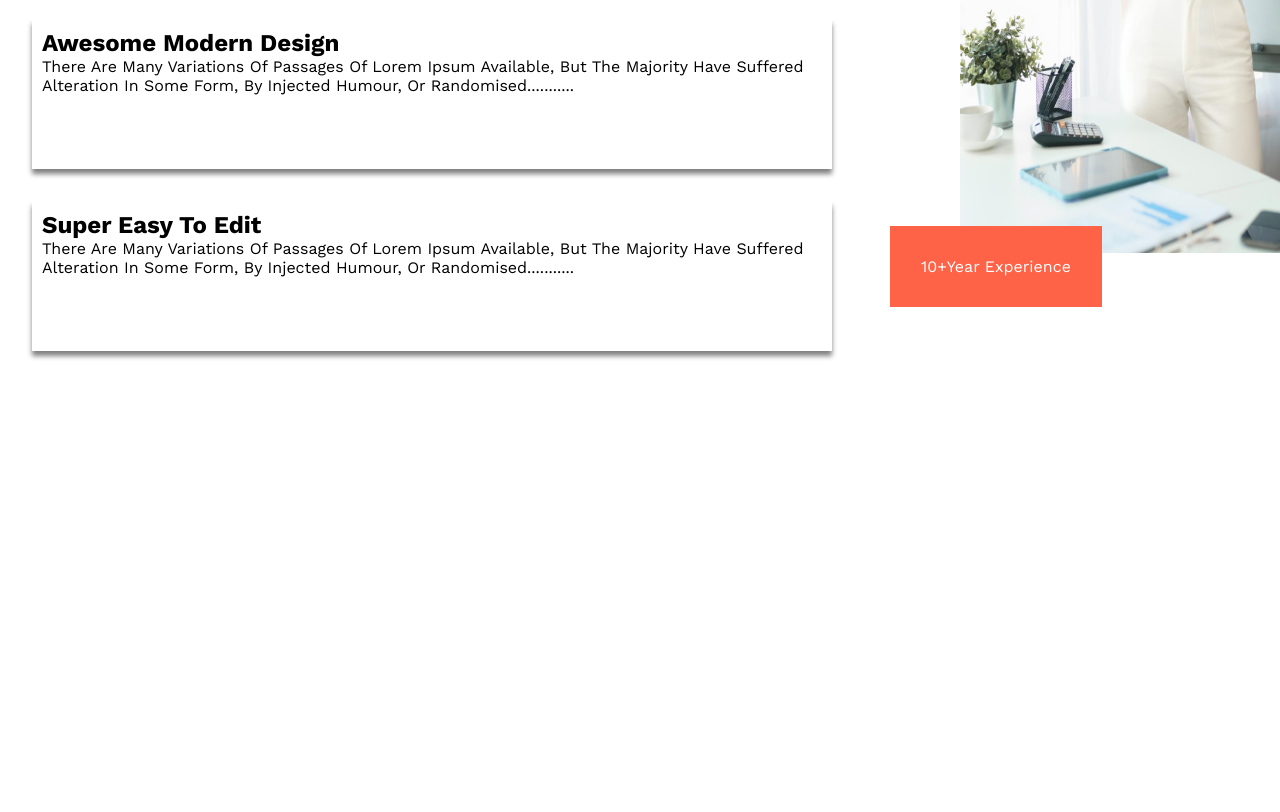
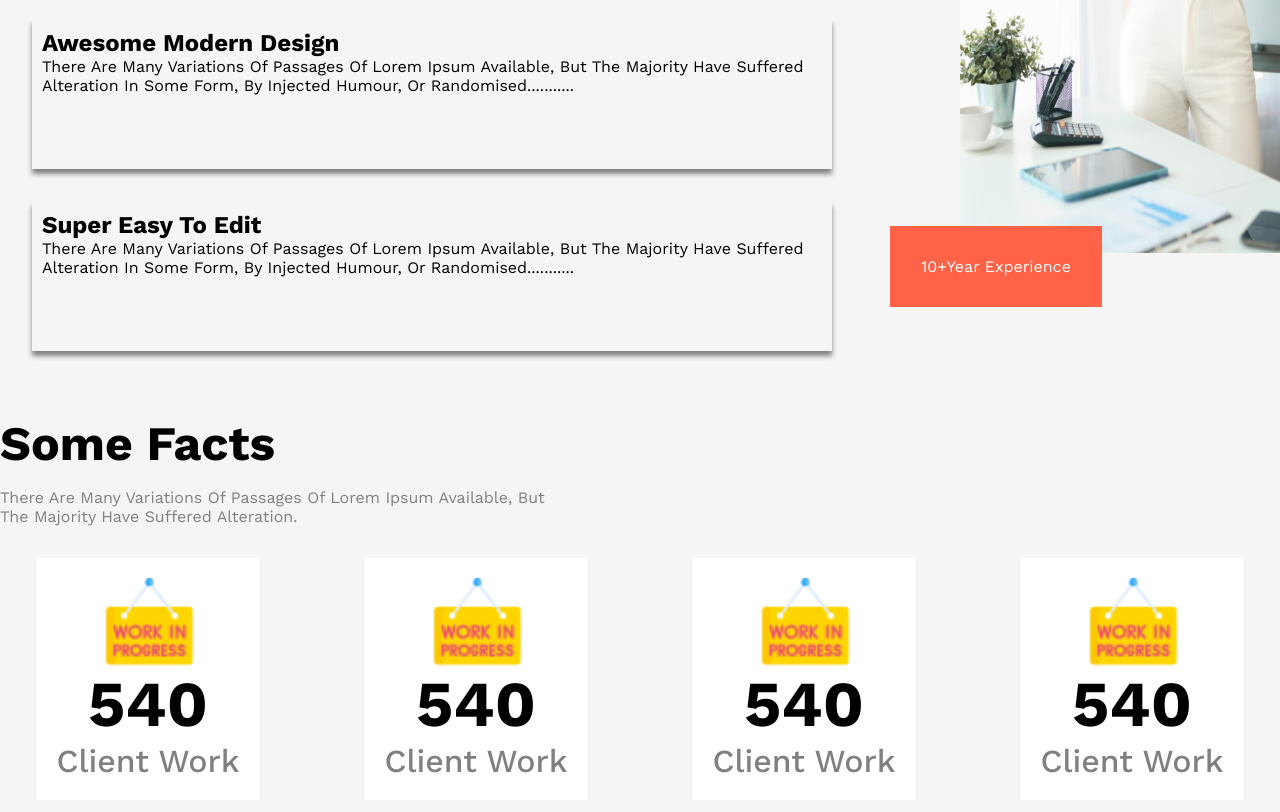
Before and after one commit to alvinmonir411/g3-architects, a plain HTML site: page index.html in a window 1280 px wide. Shown: the part 2431-3243 px from the top of the page. Before the commit the page ends 2846 px from the top, so only its background shows below. Drawn offline with nearby package versions, Linux system fonts and the light colour scheme.

Commit message:
add a new section

```diff
--- a/index.html
+++ b/index.html
@@ -117,6 +117,37 @@
           <a class="button" href="#">10+Year Experience</a>
         </div>
       </section>
+      <!-- some facts  -->
+      <section class="some_facts">
+        <h1>Some Facts</h1>
+        <p>
+          There are many variations of passages of Lorem Ipsum available, but
+          <br />
+          the majority have suffered alteration.
+        </p>
+        <div class="boxes">
+          <div class="box">
+            <img src="images/icons/customers.png" alt="contact" />
+            <span class="num">540</span>
+            <h5>client Work</h5>
+          </div>
+          <div class="box">
+            <img src="images/icons/customers.png" alt="contact" />
+            <span class="num">540</span>
+            <h5>client Work</h5>
+          </div>
+          <div class="box">
+            <img src="images/icons/customers.png" alt="contact" />
+            <span class="num">540</span>
+            <h5>client Work</h5>
+          </div>
+          <div class="box">
+            <img src="images/icons/customers.png" alt="contact" />
+            <span class="num">540</span>
+            <h5>client Work</h5>
+          </div>
+        </div>
+      </section>
     </main>
   </body>
 </html>
--- a/style.css
+++ b/style.css
@@ -1,6 +1,9 @@
 @import url("https://fonts.googleapis.com/css2?family=Work+Sans:ital,wght@0,100..900;1,100..900&display=swap");
 .work-sans-font {
   font-family: "Work Sans", serif;
+}
+body {
+  background-color: whitesmoke;
 }
 * {
   margin: 0;
@@ -181,3 +184,51 @@ section {
     margin: 5rem;
   }
 }
+/* some facts */
+.some_facts {
+  text-align: left;
+}
+.some_facts h1 {
+  font-size: 3rem;
+  margin-bottom: 1rem;
+}
+.some_facts p {
+  color: gray;
+}
+.boxes {
+  display: flex;
+  gap: 2rem;
+  margin-top: 2rem;
+}
+.box {
+  display: flex;
+  flex-direction: column;
+  padding: 20px;
+  margin: 0 auto;
+  background-color: white;
+  text-align: center;
+}
+.box img {
+  width: 50%;
+  margin: 0 auto;
+}
+.box h5 {
+  font-size: 2rem;
+  color: gray;
+  font-weight: 500;
+  margin: 0;
+}
+.box span {
+  font-size: 4rem;
+  font-weight: bold;
+}
+@media screen and (max-width: 576px) {
+  .some_facts {
+    margin: 5rem auto;
+    text-align: center;
+  }
+
+  .boxes {
+    flex-direction: column;
+  }
+}
```
